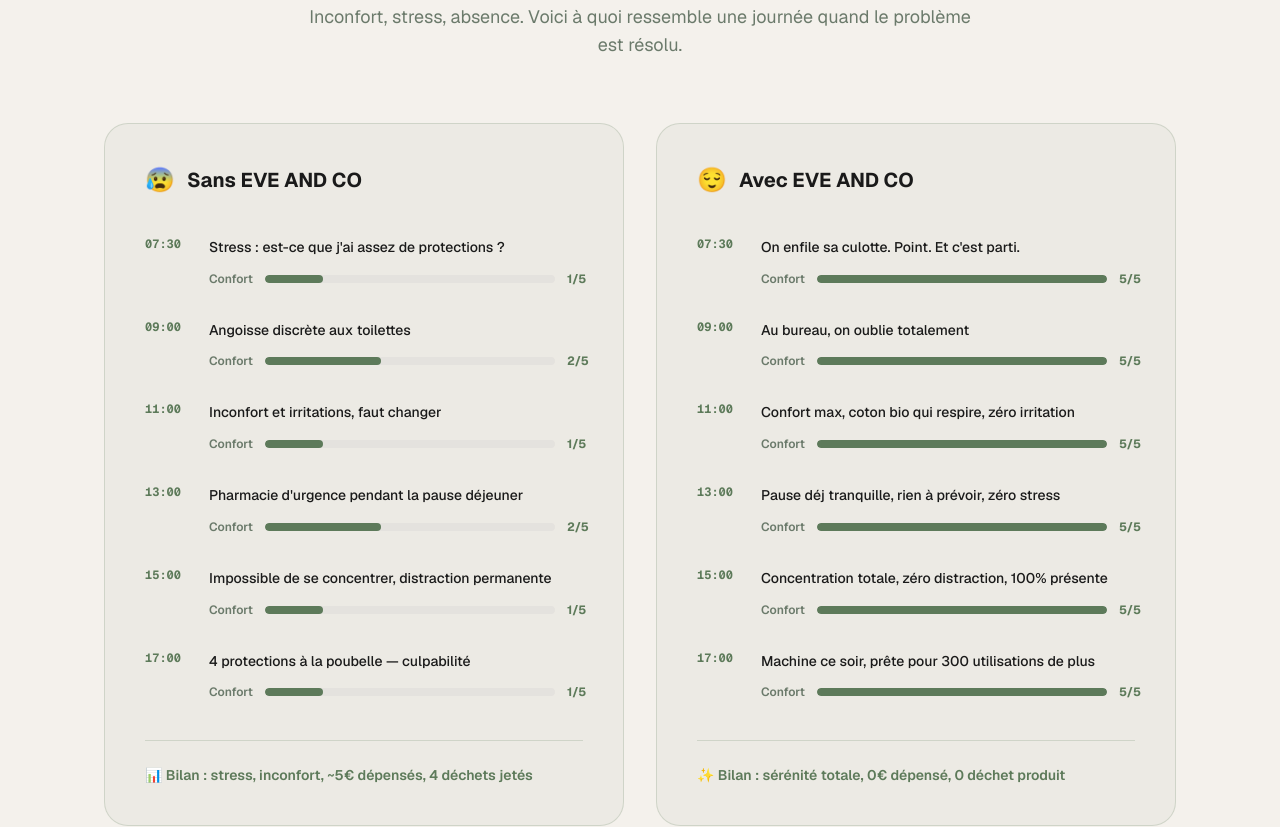
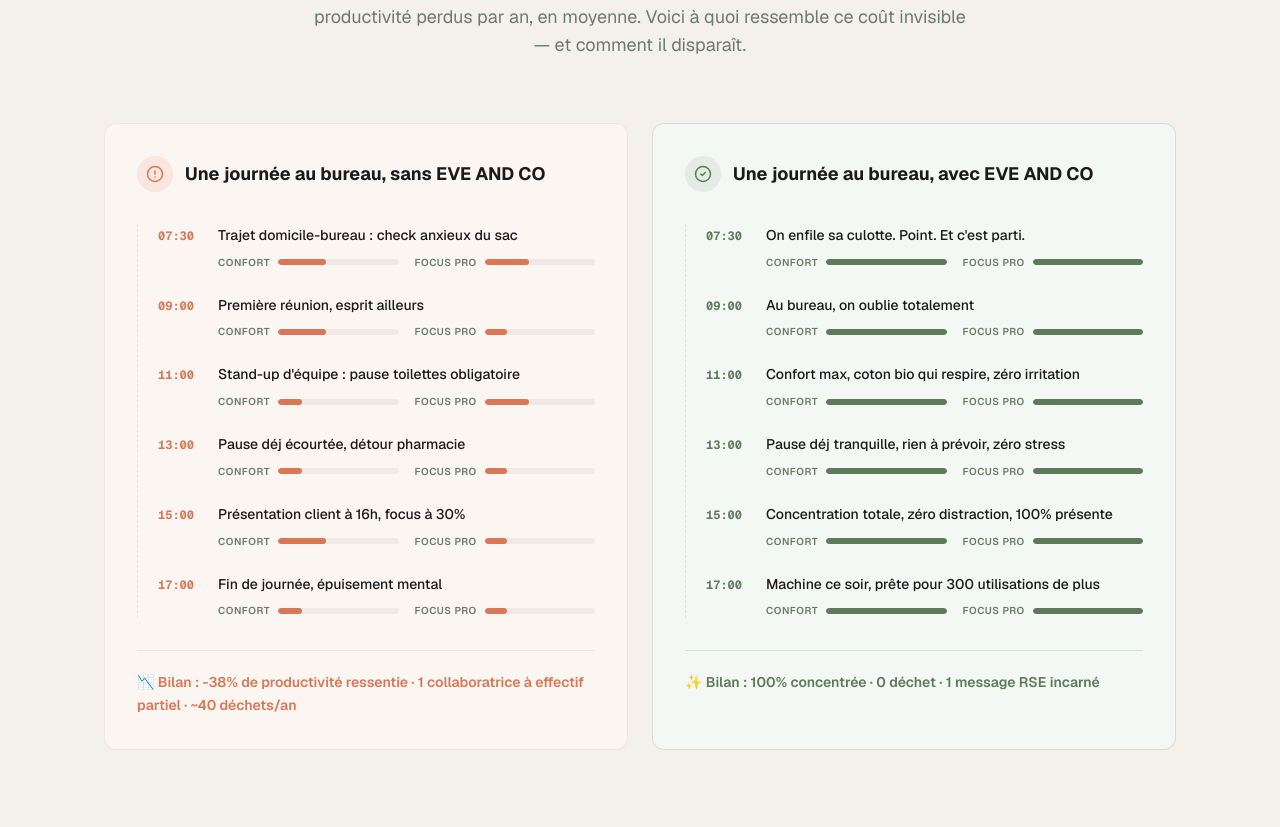
Before and after one commit to mathys-glitch/eve-anc-co, a Next.js app: page / in a window 1280 px wide. Shown: the part 1781-2608 px from the top of the page. Built offline with nearby package versions, Linux system fonts and the light colour scheme.

Commit message:
Refonte 'Avant/Après' section: B2B copy, coral/sage contrast, dual gauges, dashed timeline

```diff
--- a/src/app/page.tsx
+++ b/src/app/page.tsx
@@ -185,7 +185,7 @@
                 Ce que ça change, concrètement
               </h2>
               <p className="mt-6 text-lg text-text-light max-w-2xl mx-auto">
-                Chaque mois, 28% des femmes adaptent leur journée à cause de leurs règles. Inconfort, stress, absence. Voici à quoi ressemble une journée quand le problème est résolu.
+                53% des collaboratrices subissent l&apos;impact de leurs règles au travail. 9 jours de productivité perdus par an, en moyenne. Voici à quoi ressemble ce coût invisible — et comment il disparaît.
               </p>
             </div>
           </ScrollReveal>
--- a/src/components/DayComparison.tsx
+++ b/src/components/DayComparison.tsx
@@ -1,88 +1,123 @@
 "use client";
 
-const WITHOUT = [
-  { time: "07:30", event: "Stress : est-ce que j'ai assez de protections ?", mood: 1 },
-  { time: "09:00", event: "Angoisse discrète aux toilettes", mood: 2 },
-  { time: "11:00", event: "Inconfort et irritations, faut changer", mood: 1 },
-  { time: "13:00", event: "Pharmacie d'urgence pendant la pause déjeuner", mood: 2 },
-  { time: "15:00", event: "Impossible de se concentrer, distraction permanente", mood: 1 },
-  { time: "17:00", event: "4 protections à la poubelle — culpabilité", mood: 1 },
+type DayItem = { time: string; event: string; comfort: number; focus: number };
+
+const WITHOUT: DayItem[] = [
+  { time: "07:30", event: "Trajet domicile-bureau : check anxieux du sac", comfort: 2, focus: 2 },
+  { time: "09:00", event: "Première réunion, esprit ailleurs", comfort: 2, focus: 1 },
+  { time: "11:00", event: "Stand-up d'équipe : pause toilettes obligatoire", comfort: 1, focus: 2 },
+  { time: "13:00", event: "Pause déj écourtée, détour pharmacie", comfort: 1, focus: 1 },
+  { time: "15:00", event: "Présentation client à 16h, focus à 30%", comfort: 2, focus: 1 },
+  { time: "17:00", event: "Fin de journée, épuisement mental", comfort: 1, focus: 1 },
 ];
 
-const WITH = [
-  { time: "07:30", event: "On enfile sa culotte. Point. Et c'est parti.", mood: 5 },
-  { time: "09:00", event: "Au bureau, on oublie totalement", mood: 5 },
-  { time: "11:00", event: "Confort max, coton bio qui respire, zéro irritation", mood: 5 },
-  { time: "13:00", event: "Pause déj tranquille, rien à prévoir, zéro stress", mood: 5 },
-  { time: "15:00", event: "Concentration totale, zéro distraction, 100% présente", mood: 5 },
-  { time: "17:00", event: "Machine ce soir, prête pour 300 utilisations de plus", mood: 5 },
+const WITH: DayItem[] = [
+  { time: "07:30", event: "On enfile sa culotte. Point. Et c'est parti.", comfort: 5, focus: 5 },
+  { time: "09:00", event: "Au bureau, on oublie totalement", comfort: 5, focus: 5 },
+  { time: "11:00", event: "Confort max, coton bio qui respire, zéro irritation", comfort: 5, focus: 5 },
+  { time: "13:00", event: "Pause déj tranquille, rien à prévoir, zéro stress", comfort: 5, focus: 5 },
+  { time: "15:00", event: "Concentration totale, zéro distraction, 100% présente", comfort: 5, focus: 5 },
+  { time: "17:00", event: "Machine ce soir, prête pour 300 utilisations de plus", comfort: 5, focus: 5 },
 ];
 
-function MoodBar({ mood }: { mood: number }) {
-  const width = `${(mood / 5) * 100}%`;
-  const color = mood <= 2 ? "bg-terra" : "bg-sage";
+const CORAL = "#D97757";
+
+function Gauge({ label, value, barClass }: { label: string; value: number; barClass: string }) {
   return (
-    <div className="flex-1 h-2 bg-warm-gray rounded-full overflow-hidden">
-      <div className={`h-full ${color} transition-all duration-500 rounded-full`} style={{ width }} />
+    <div className="flex items-center gap-2 min-w-0 flex-1">
+      <span className="text-[10px] uppercase tracking-wider text-text-light font-semibold shrink-0">{label}</span>
+      <div className="flex-1 h-1.5 bg-black/5 rounded-full overflow-hidden">
+        <div className={`h-full rounded-full ${barClass}`} style={{ width: `${(value / 5) * 100}%` }} />
+      </div>
     </div>
+  );
+}
+
+function AlertIcon() {
+  return (
+    <svg width="18" height="18" viewBox="0 0 24 24" fill="none" stroke="currentColor" strokeWidth="2" strokeLinecap="round" strokeLinejoin="round" aria-hidden="true">
+      <circle cx="12" cy="12" r="10" />
+      <line x1="12" y1="8" x2="12" y2="12" />
+      <line x1="12" y1="16" x2="12.01" y2="16" />
+    </svg>
+  );
+}
+
+function CheckIcon() {
+  return (
+    <svg width="18" height="18" viewBox="0 0 24 24" fill="none" stroke="currentColor" strokeWidth="2" strokeLinecap="round" strokeLinejoin="round" aria-hidden="true">
+      <circle cx="12" cy="12" r="10" />
+      <path d="M9 12l2 2 4-4" />
+    </svg>
   );
 }
 
 export default function DayComparison() {
   return (
-    <div className="grid grid-cols-1 lg:grid-cols-2 gap-8">
+    <div className="grid grid-cols-1 lg:grid-cols-2 gap-6">
       {/* SANS */}
-      <div className="bg-terra/5 rounded-3xl p-10 border border-terra/20 hover:border-terra/40 transition-colors duration-300">
-        <div className="flex items-center gap-3 mb-10">
-          <span className="text-2xl">😰</span>
-          <h3 className="text-xl font-bold text-deep">Sans EVE AND CO</h3>
+      <div className="bg-[#FBF6F2] rounded-xl p-6 lg:p-8 border border-[#D97757]/15">
+        <div className="flex items-center gap-3 mb-8">
+          <span
+            className="w-9 h-9 rounded-full flex items-center justify-center"
+            style={{ backgroundColor: "rgba(217,119,87,0.12)", color: CORAL }}
+          >
+            <AlertIcon />
+          </span>
+          <h3 className="text-base lg:text-lg font-bold text-deep">Une journée au bureau, sans EVE AND CO</h3>
         </div>
-        <div className="space-y-8">
+
+        <div className="border-l border-dashed border-[#E5E5E5] pl-5 space-y-6">
           {WITHOUT.map((item, i) => (
-            <div key={i} className="flex gap-4">
-              <span className="text-xs font-mono font-bold text-terra shrink-0 w-12">{item.time}</span>
-              <div className="flex-1 min-w-0">
-                <p className="text-sm text-deep leading-relaxed font-medium">{item.event}</p>
-                <div className="mt-3 flex items-center gap-3">
-                  <span className="text-xs text-text-light font-semibold">Confort</span>
-                  <MoodBar mood={item.mood} />
-                  <span className="text-xs font-bold text-terra w-4">{item.mood}/5</span>
-                </div>
+            <div key={i}>
+              <div className="flex items-baseline gap-3 mb-2">
+                <span className="text-xs font-mono font-bold shrink-0 w-12" style={{ color: CORAL }}>
+                  {item.time}
+                </span>
+                <p className="text-sm text-deep leading-relaxed font-medium flex-1 min-w-0">{item.event}</p>
+              </div>
+              <div className="flex items-center gap-4 pl-[60px]">
+                <Gauge label="Confort" value={item.comfort} barClass="bg-[#D97757]" />
+                <Gauge label="Focus pro" value={item.focus} barClass="bg-[#D97757]" />
               </div>
             </div>
           ))}
         </div>
-        <div className="mt-10 pt-6 border-t border-terra/20">
-          <p className="text-sm font-semibold text-terra">
-            📊 Bilan : stress, inconfort, ~5€ dépensés, 4 déchets jetés
+
+        <div className="mt-8 pt-5 border-t border-[#D97757]/15">
+          <p className="text-sm font-semibold leading-relaxed" style={{ color: CORAL }}>
+            📉 Bilan : -38% de productivité ressentie · 1 collaboratrice à effectif partiel · ~40 déchets/an
           </p>
         </div>
       </div>
 
       {/* AVEC */}
-      <div className="bg-sage/5 rounded-3xl p-10 border border-sage/20 hover:border-sage/40 transition-colors duration-300">
-        <div className="flex items-center gap-3 mb-10">
-          <span className="text-2xl">😌</span>
-          <h3 className="text-xl font-bold text-deep">Avec EVE AND CO</h3>
+      <div className="bg-[#F4F8F4] rounded-xl p-6 lg:p-8 border border-sage/20">
+        <div className="flex items-center gap-3 mb-8">
+          <span className="w-9 h-9 rounded-full bg-sage/10 flex items-center justify-center text-sage">
+            <CheckIcon />
+          </span>
+          <h3 className="text-base lg:text-lg font-bold text-deep">Une journée au bureau, avec EVE AND CO</h3>
         </div>
-        <div className="space-y-8">
+
+        <div className="border-l border-dashed border-[#D8E4D8] pl-5 space-y-6">
           {WITH.map((item, i) => (
-            <div key={i} className="flex gap-4">
-              <span className="text-xs font-mono font-bold text-sage shrink-0 w-12">{item.time}</span>
-              <div className="flex-1 min-w-0">
-                <p className="text-sm text-deep leading-relaxed font-medium">{item.event}</p>
-                <div className="mt-3 flex items-center gap-3">
-                  <span className="text-xs text-text-light font-semibold">Confort</span>
-                  <MoodBar mood={item.mood} />
-                  <span className="text-xs font-bold text-sage w-4">{item.mood}/5</span>
-                </div>
+            <div key={i}>
+              <div className="flex items-baseline gap-3 mb-2">
+                <span className="text-xs font-mono font-bold text-sage shrink-0 w-12">{item.time}</span>
+                <p className="text-sm text-deep leading-relaxed font-medium flex-1 min-w-0">{item.event}</p>
+              </div>
+              <div className="flex items-center gap-4 pl-[60px]">
+                <Gauge label="Confort" value={item.comfort} barClass="bg-sage" />
+                <Gauge label="Focus pro" value={item.focus} barClass="bg-sage" />
               </div>
             </div>
           ))}
         </div>
-        <div className="mt-10 pt-6 border-t border-sage/20">
-          <p className="text-sm font-semibold text-sage">
-            ✨ Bilan : sérénité totale, 0€ dépensé, 0 déchet produit
+
+        <div className="mt-8 pt-5 border-t border-sage/20">
+          <p className="text-sm font-semibold text-sage leading-relaxed">
+            ✨ Bilan : 100% concentrée · 0 déchet · 1 message RSE incarné
           </p>
         </div>
       </div>
```
